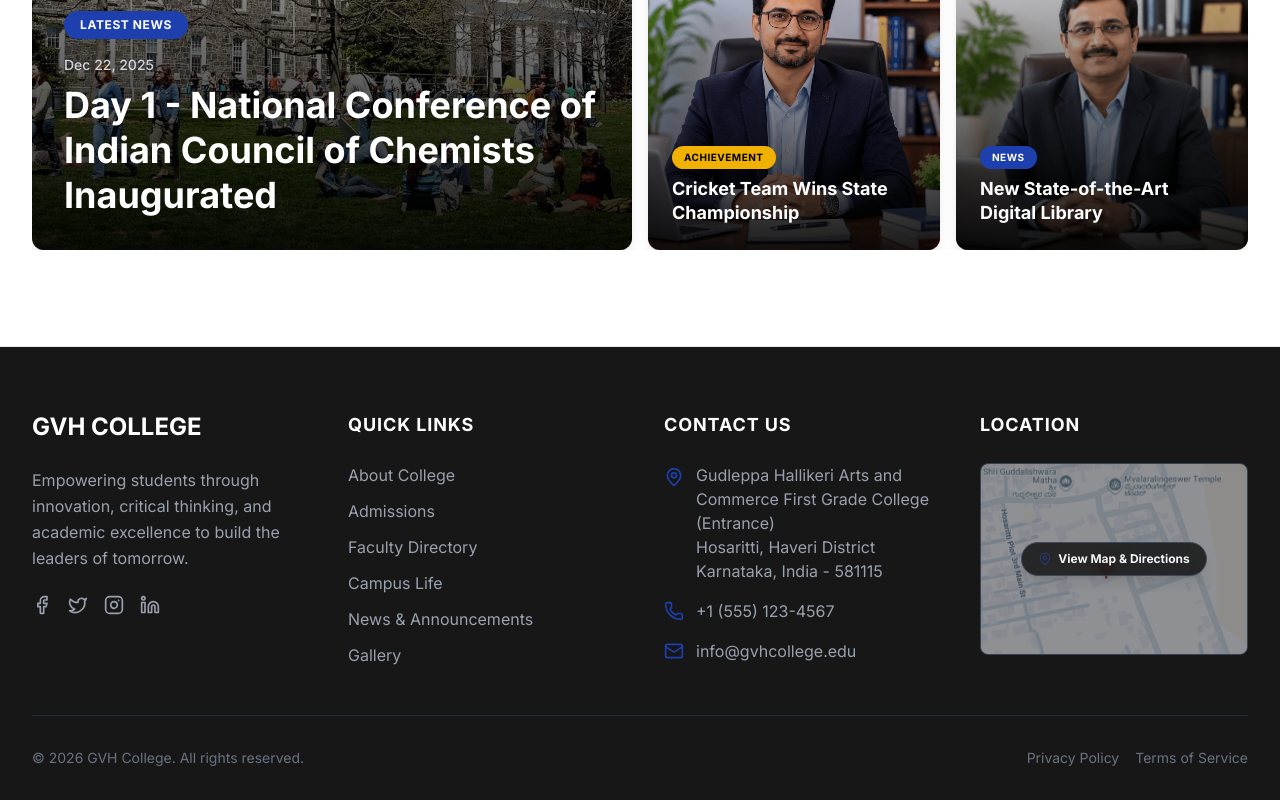
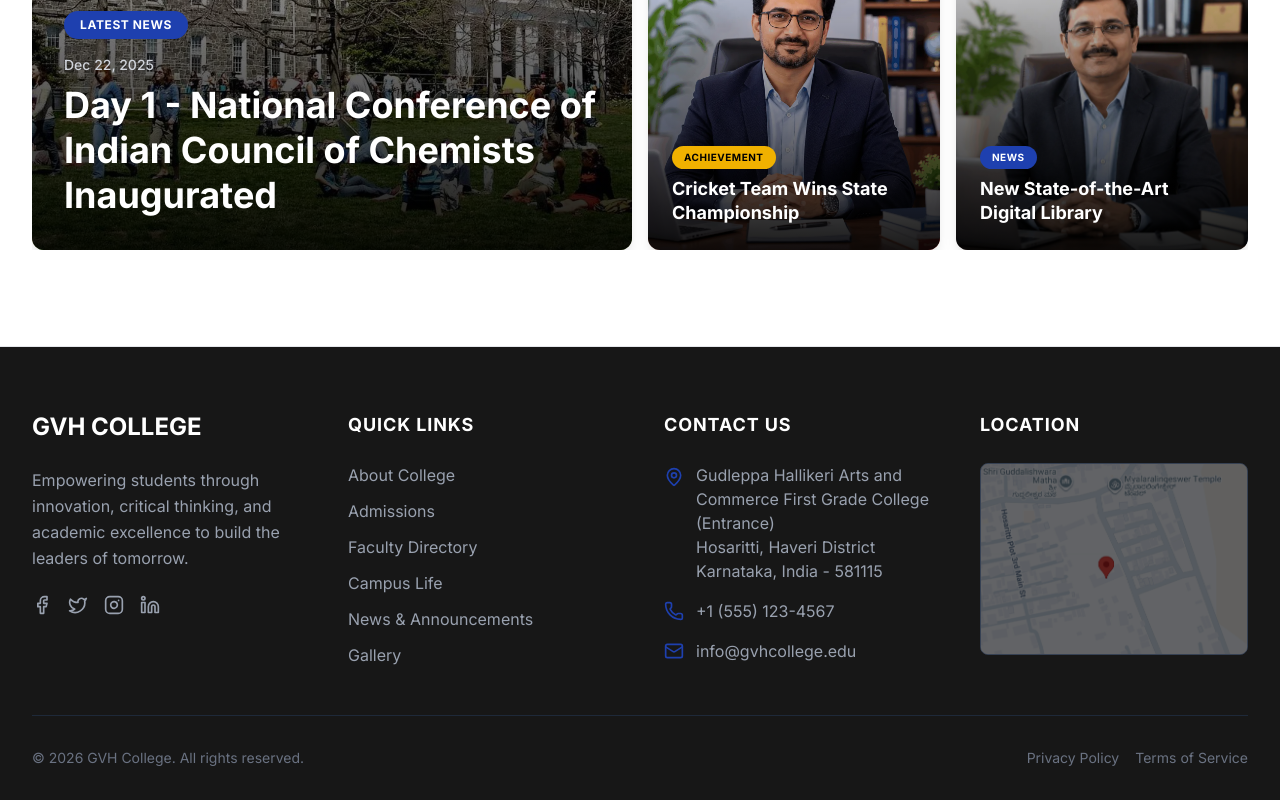
Before and after one commit to ken740184-dev/gvh-college, a Next.js app: page / in a window 1280 px wide. Shown: the part 5787-6587 px from the top of the page. Built offline with nearby package versions, Linux system fonts and the light colour scheme; a web font is replaced by a local one.

Commit message:
Hide footer map direction overlay button when not hovering and animate in on hover

```diff
--- a/src/components/layout/Footer.tsx
+++ b/src/components/layout/Footer.tsx
@@ -128,8 +128,8 @@ export default function Footer() {
               />
 
               {/* Clickable Overlay Link to Interactive Map */}
-              <div className="absolute inset-0 z-10 flex flex-col items-center justify-center bg-black/20 group-hover:bg-black/10 transition-colors duration-300">
-                <div className="bg-navbar/95 backdrop-blur-sm border border-gray-700 text-white px-4 py-2 rounded-full text-xs font-bold shadow-lg flex items-center gap-1.5 opacity-90 group-hover:opacity-100 transition-all transform scale-100 group-hover:scale-105 duration-300">
+              <div className="absolute inset-0 z-10 flex flex-col items-center justify-center bg-black/45 group-hover:bg-black/25 transition-colors duration-300">
+                <div className="bg-navbar/95 backdrop-blur-sm border border-gray-700 text-white px-4 py-2 rounded-full text-xs font-bold shadow-lg flex items-center gap-1.5 opacity-0 group-hover:opacity-100 scale-95 group-hover:scale-100 translate-y-2 group-hover:translate-y-0 transition-all duration-300">
                   <MapPin className="w-3.5 h-3.5 text-accent animate-pulse" />
                   <span>View Map & Directions</span>
                 </div>
```
